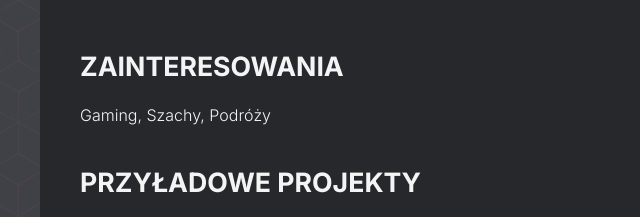
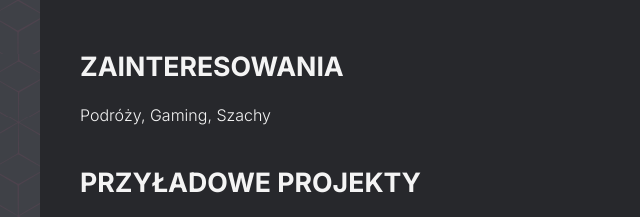
Before and after one commit to FunnyCPP/kiienko-romaniuk, a plain HTML site: page homepage/homepage/index.html in a window 1280 px wide. Shown: the part 2677-2894 px from the top of the page, 0-640 px from the left. Drawn offline with Linux system fonts and the light colour scheme.

Commit message:
Update index.html

```diff
--- a/homepage/homepage/index.html
+++ b/homepage/homepage/index.html
@@ -222,7 +222,7 @@
         <section>
             <h1>Zainteresowania</h1>
             <p>
-                Gaming, Szachy, Podróży
+               Podróży, Gaming, Szachy
             </p>
         </section>
 
```
